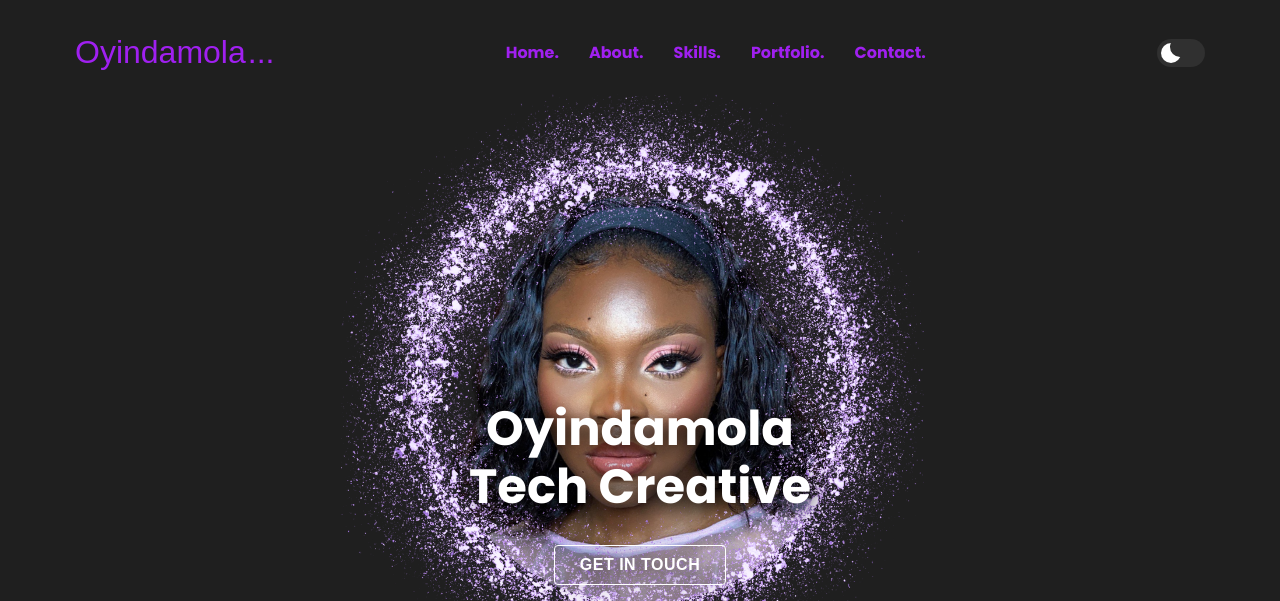
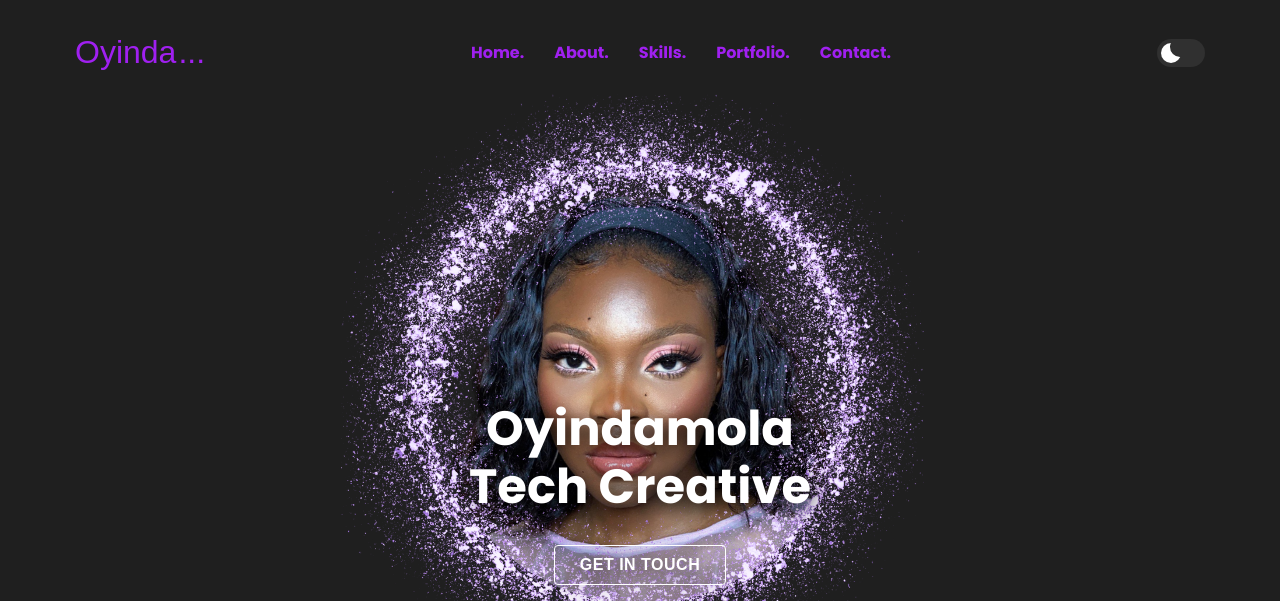
Before and after one commit to mynameisoyinda/Personal-Website, a plain HTML site: page index.html in a window 1280 px wide. Shown: the top 601 px of the page. Drawn offline with nearby package versions, Linux system fonts and the light colour scheme; a web font is replaced by a local one.

Commit message:
New Commit

```diff
--- a/index.html
+++ b/index.html
@@ -37,7 +37,7 @@
     <div class="container">
 
       <h1 class="h1 logo">
-        <a href="#">Oyindamola<span>...</span></a>
+        <a href="#">Oyinda<span>...</span></a>
       </h1>
 
       <div class="navbar-actions">
```
